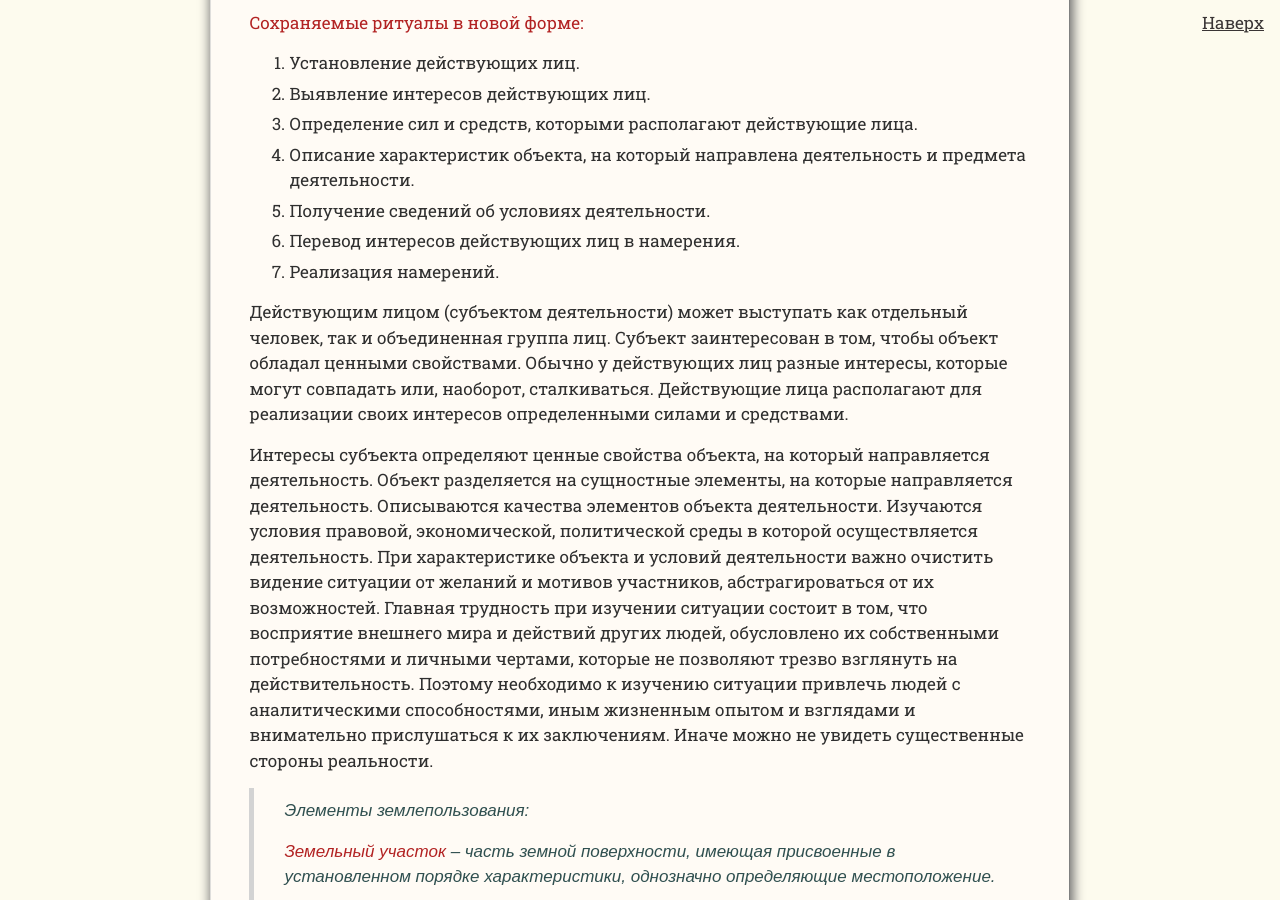
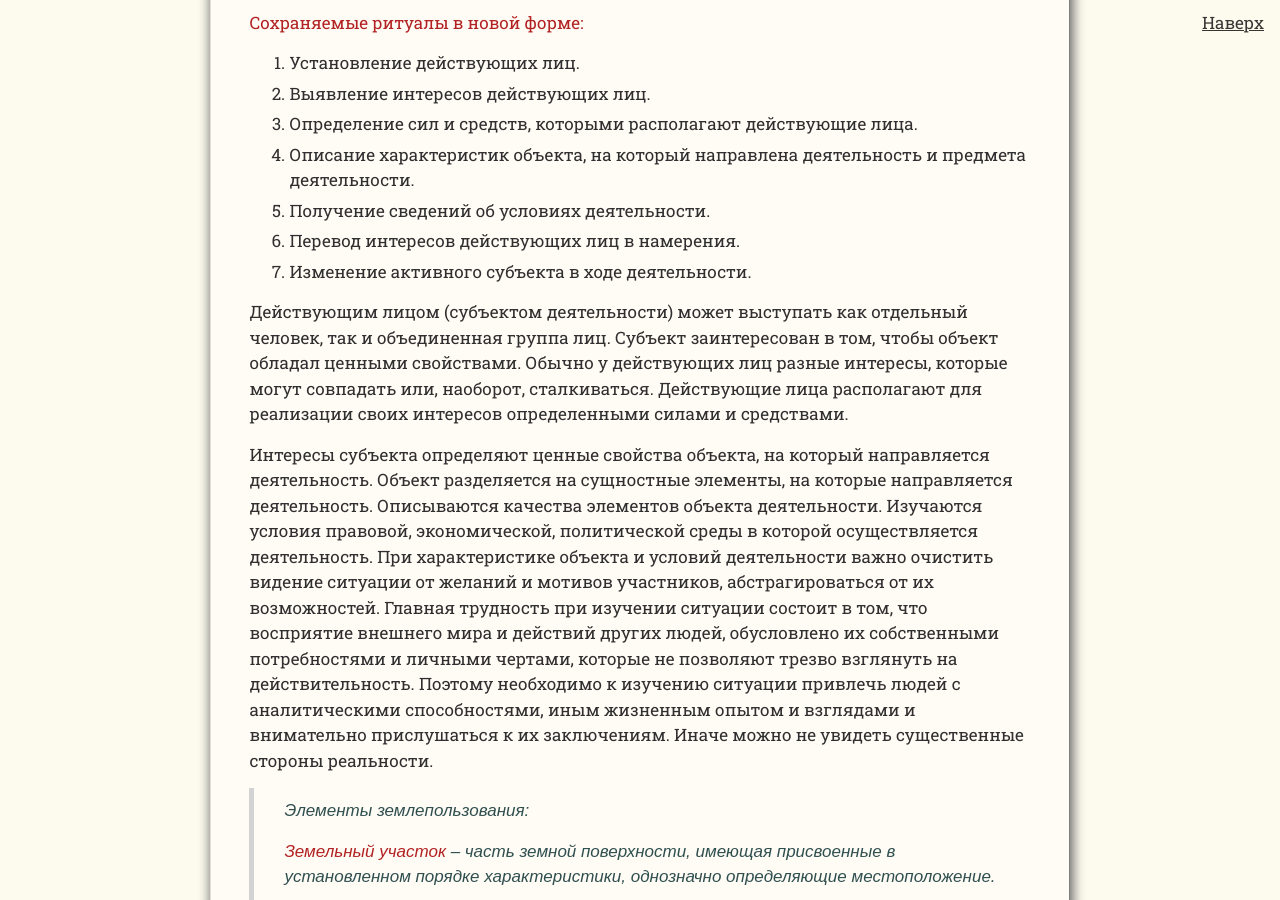
Before and after one commit to SergSi/land-use-art, a Jekyll site: the page built from _posts/2024-12-15-alhimia.md, in a window 1280 px wide and 900 px high, scrolled down 5637 px. Built offline with Jekyll 4.4.1, drawn with Linux system fonts in a browser that asks for light colours; some web fonts are replaced.

Commit message:
Update 2024-12-15-alhimia.md

```diff
--- a/_posts/2024-12-15-alhimia.md
+++ b/_posts/2024-12-15-alhimia.md
@@ -118,7 +118,7 @@ file-1="Алхимия.png" caption-1="Схема Великого алхими
 
 6. Перевод интересов действующих лиц в намерения.
 
-7. Реализация намерений.
+7. Изменение активного субъекта в ходе деятельности.
 
 Действующим лицом (субъектом деятельности) может выступать как отдельный человек, так и объединенная группа лиц. Субъект заинтересован в том, чтобы объект обладал ценными свойствами. Обычно у действующих лиц разные интересы, которые могут совпадать или, наоборот, сталкиваться. Действующие лица располагают для реализации своих интересов определенными силами и средствами.
 
```
